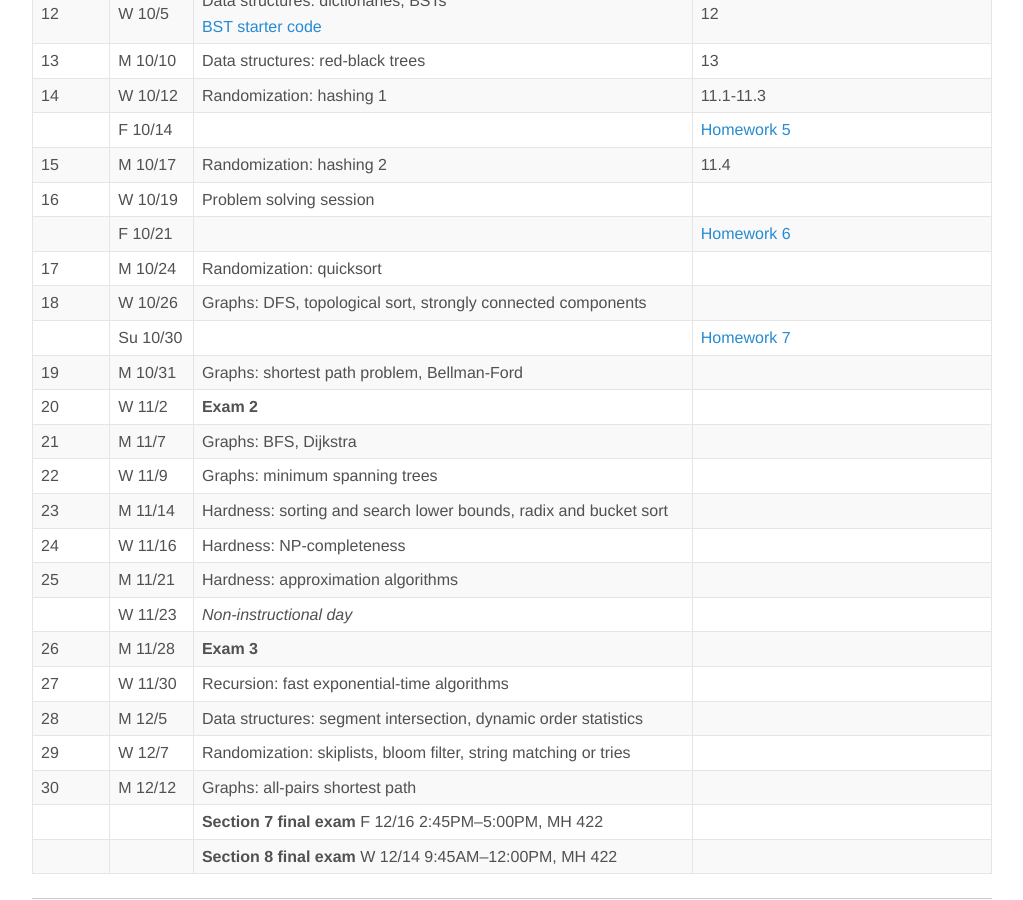
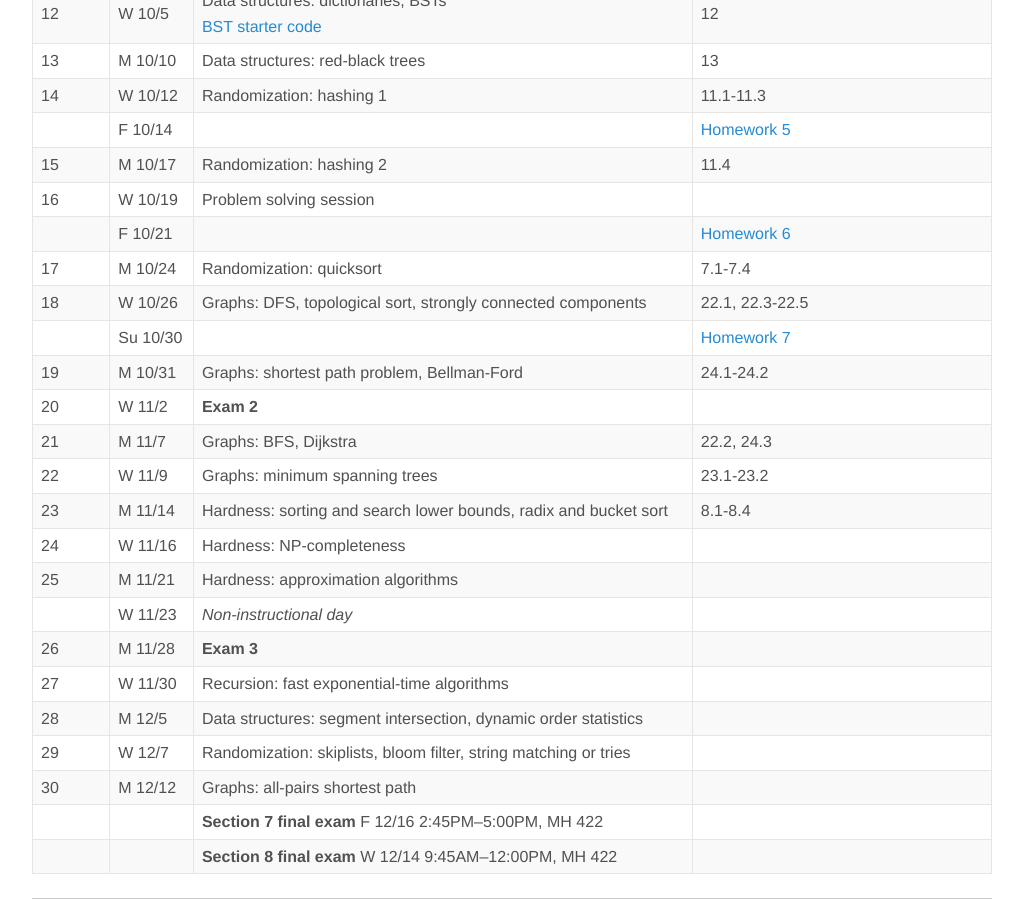
Before and after one commit to jnylam/jnylam.github.io, a Jekyll site: the page built from _courses/146-f16/index.md, in a window 1280 px wide and 900 px high, scrolled down 1102 px. Shown: the whole window, without its empty margins (128-1151 px from the left). Built offline with Jekyll 4.4.1, drawn with Linux system fonts in a browser that asks for light colours.

Commit message:
146 update schedule

```diff
--- a/_courses/146-f16/index.md
+++ b/_courses/146-f16/index.md
@@ -32,14 +32,14 @@ Lecture|Date|Topic|Reading/homework
 15 | M 10/17 | Randomization: hashing 2 | 11.4
 16 | W 10/19 | Problem solving session
 | F 10/21 | | [Homework 6](homework06.html)
-17 | M 10/24 | Randomization: quicksort
-18 | W 10/26 | Graphs: DFS, topological sort, strongly connected components
+17 | M 10/24 | Randomization: quicksort | 7.1-7.4
+18 | W 10/26 | Graphs: DFS, topological sort, strongly connected components | 22.1, 22.3-22.5
 | Su 10/30 | | [Homework 7](homework07.html)
-19 | M 10/31 | Graphs: shortest path problem, Bellman-Ford
+19 | M 10/31 | Graphs: shortest path problem, Bellman-Ford | 24.1-24.2
 20 | W 11/2 | __Exam 2__
-21 | M 11/7 | Graphs: BFS, Dijkstra
-22 | W 11/9 | Graphs: minimum spanning trees
-23 | M 11/14 | Hardness: sorting and search lower bounds, radix and bucket sort
+21 | M 11/7 | Graphs: BFS, Dijkstra | 22.2, 24.3
+22 | W 11/9 | Graphs: minimum spanning trees | 23.1-23.2
+23 | M 11/14 | Hardness: sorting and search lower bounds, radix and bucket sort | 8.1-8.4
 24 | W 11/16 | Hardness: NP-completeness
 25 | M 11/21 | Hardness: approximation algorithms
  | W 11/23 | _Non-instructional day_
```
